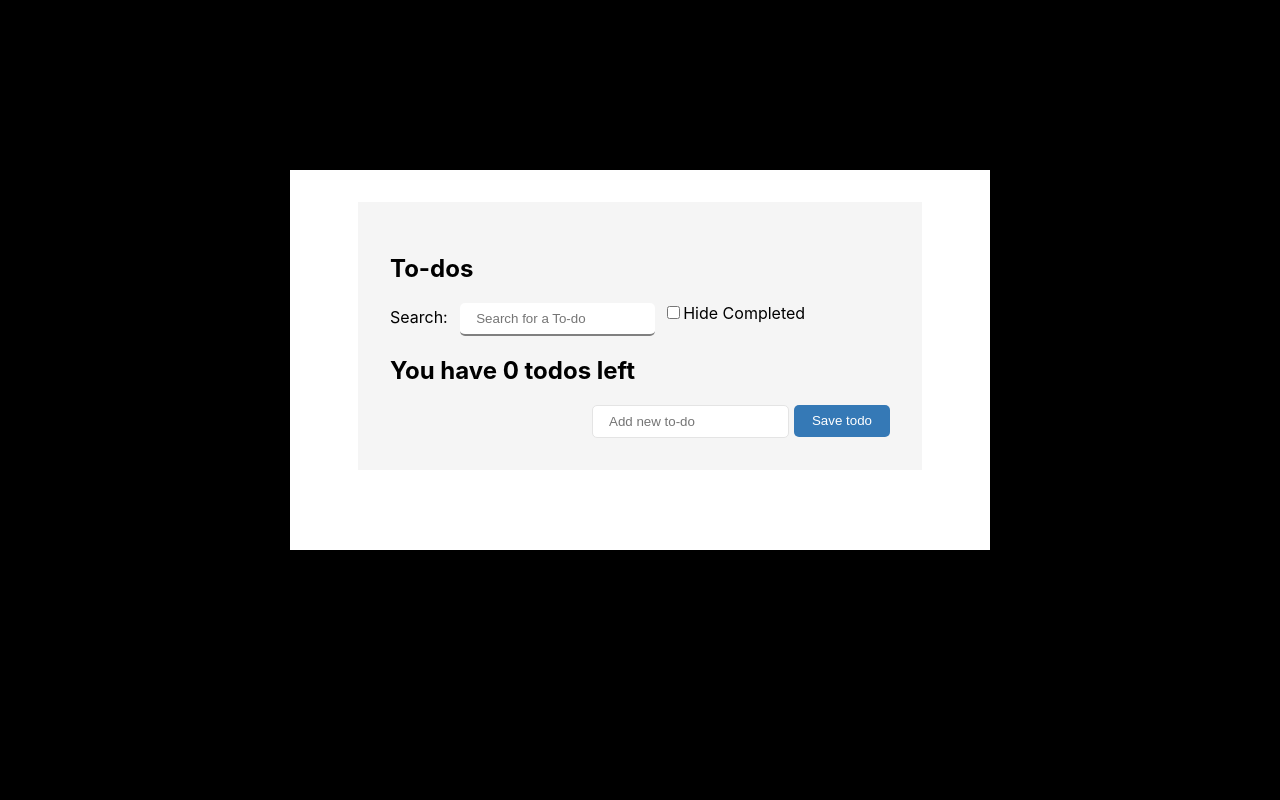
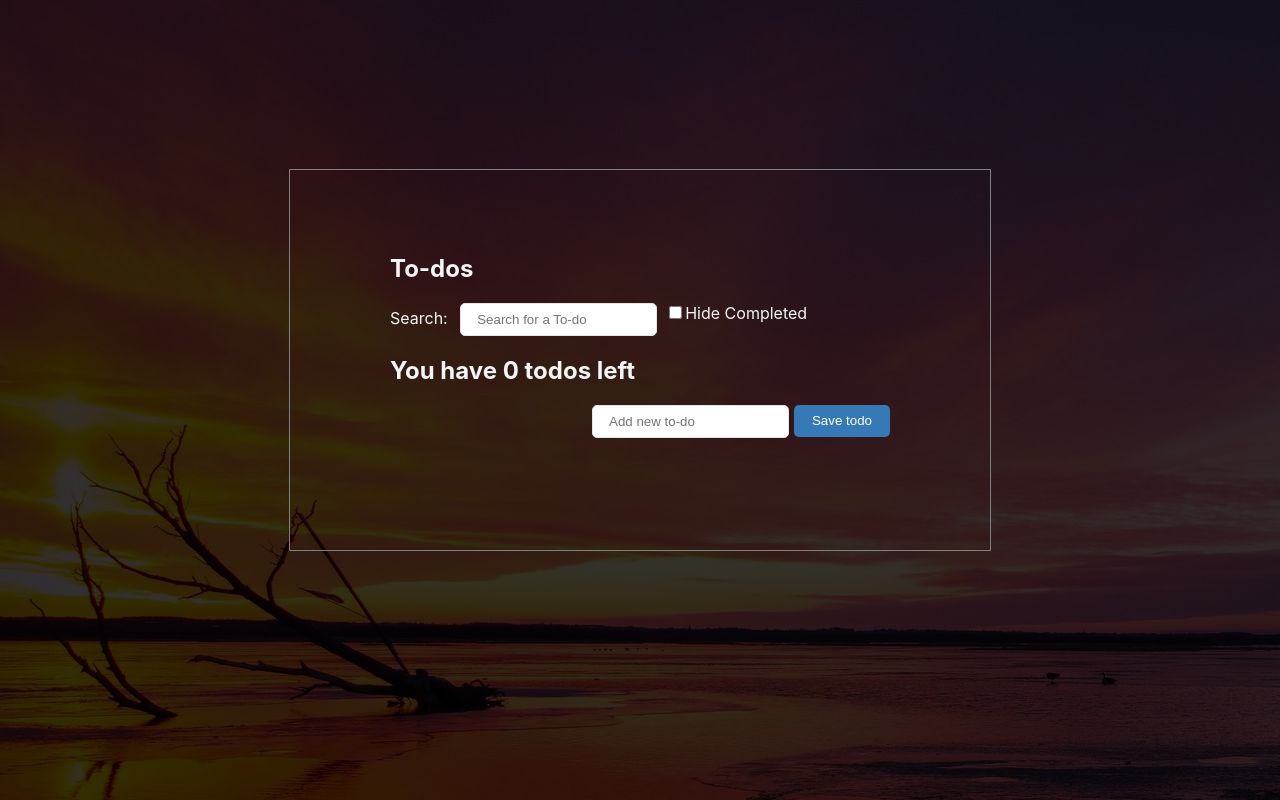
Before and after one commit to onives/Todo-Application, a PHP site: page / in a window 1280 px wide. Run offline with PHP 8.4, Linux system fonts and the light colour scheme.

Commit message:
new style changes

```diff
--- a/todo.css
+++ b/todo.css
@@ -1,13 +1,15 @@
 body{
     margin: 0;
-    background-color: #000;
+    background-color: black;
     font-family: -apple-system, BlinkMacSystemFont, "Segoe UI", Roboto, "Helvetica Neue", Arial, "Noto Sans", sans-serif, "Apple Color Emoji", "Segoe UI Emoji", "Segoe UI Symbol", "Noto Color Emoji";
+    background-image: linear-gradient(rgba(0, 0, 0, 0.8), rgba(0, 0, 0, 0.8)), url("todo.jpg");
 }
 #main {
     width: 700px;
-    background-color: #fff;
+    background-color: inherit;
     display: flex;
     justify-content: center;
+    border: 1px solid gray;
   }
 .main-content {
     height: 90vh;
@@ -16,7 +18,7 @@ body{
     justify-content: center;
 }
 .container{
-    background-color: #f5f5f5;
+    color: #f5f5f5;
     width: 500px;
     margin-top: 2rem;
     margin-bottom: 5rem;
@@ -33,8 +35,8 @@ body{
 }
 #search-todo{
     height: 1.8rem;
-    border: none;
-    border-bottom: 2px solid gray;
+    border: 1px solid #e4e4e4;
+    /* border-bottom: 2px solid gray; */
     border-radius: 5px;
     padding-left: 1rem;
     margin-right: 8px;
@@ -79,4 +81,5 @@ body{
     background-color: #fff;
     border: 1px solid #f0f0f0;
     padding: 4px;
+    color: black;
 }
```
Also changed, not shown: todo.jpg (added).
